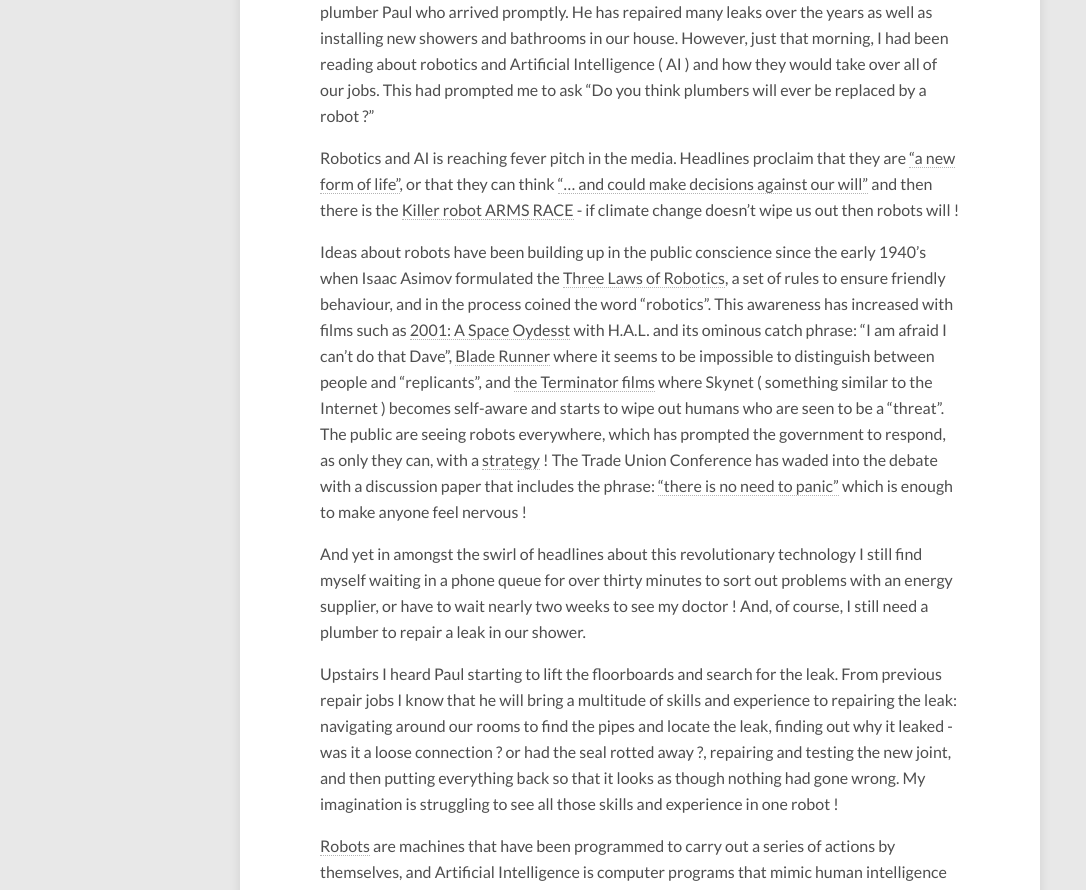
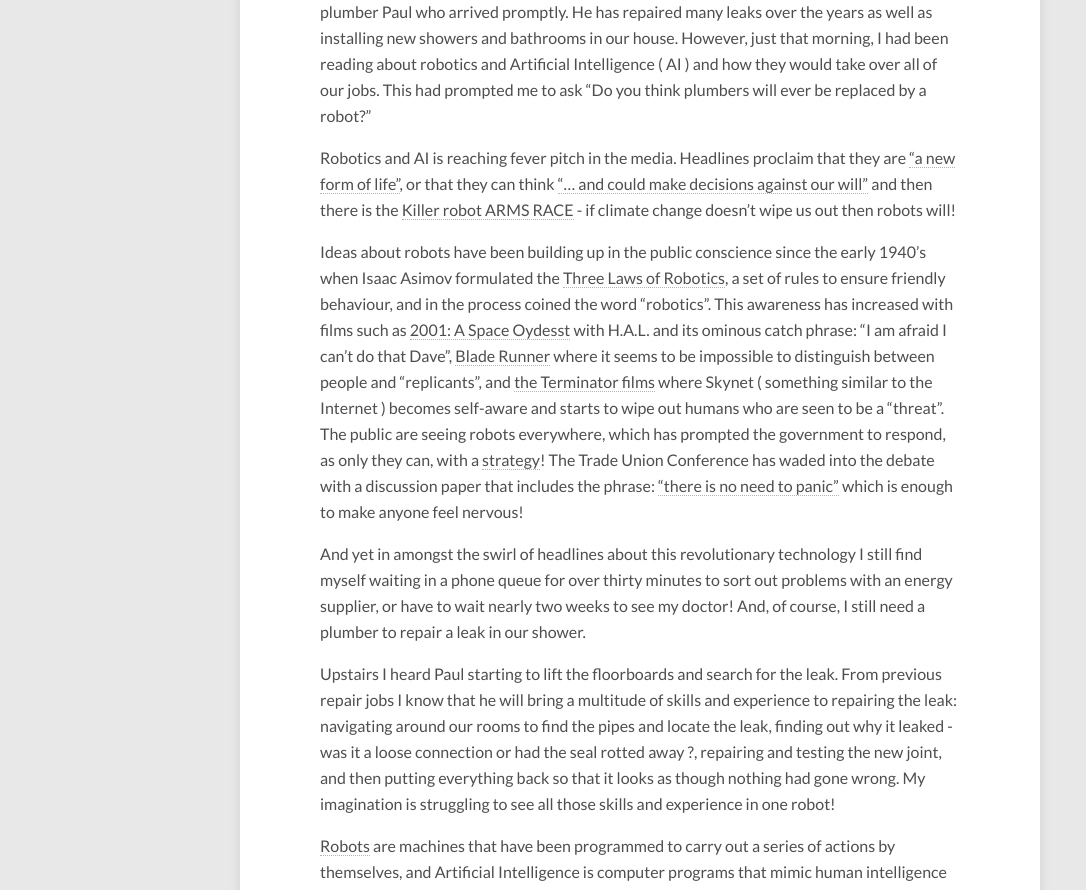
Before and after one commit to dtinblack/dtinblack.github.io, a Jekyll site: the page built from _posts/2017-11-26-robotics-and-AI.md, in a window 1280 px wide and 1400 px high. Shown: the part 427-1317 px from the top of the window, without its empty margins (0-1086 px from the left). Built offline with Jekyll 4.4.1, drawn with Linux system fonts in a browser that asks for light colours; nearby versions of some CDN libraries; formulas are drawn with MathJax 3; some of the changed lines change nothing that is shown; some of the changed text lies outside the part shown.

Commit message:
corrected puntuation

```diff
--- a/_posts/2017-11-26-robotics-and-AI.md
+++ b/_posts/2017-11-26-robotics-and-AI.md
@@ -2,28 +2,29 @@
 layout: post
 title: A Robot vs My Plumber
 description: "Seeing through Robotics and AI."
-modified: 2016-11-26
+modified: 2017-11-26
 tags: [Robotics, AI, Driverless Cars, Education, Health]
 ---
 
 I knew that I had asked the wrong question. The toolbox thumped onto the floor and the top was slammed open. I would not ask again.
 
-It was Friday morning and there had been a slow drip of water through the light fitting in the sitting room. I guessed it was from the upstairs shower. But I am no expert so I called our plumber Paul who arrived promptly. He has repaired many leaks over the years as well as installing new showers and bathrooms in our house. However, just that morning, I had been reading about robotics and Artificial Intelligence ( AI ) and how they would take over all of our jobs. This had prompted me to ask "Do you think plumbers will ever be replaced by a robot ?"
+It was Friday morning and there had been a slow drip of water through the light fitting in the sitting room. I guessed it was from the upstairs shower. But I am no expert so I called our plumber Paul who arrived promptly. He has repaired many leaks over the years as well as installing new showers and bathrooms in our house. However, just that morning, I had been reading about robotics and Artificial Intelligence ( AI ) and how they would take over all of our jobs. This had prompted me to ask "Do you think plumbers will ever be replaced by a robot?"
 
 Robotics and AI is reaching fever pitch in the media.  Headlines proclaim that they are ["a new form of life"](http://www.mirror.co.uk/tech/this-new-form-life-stephen-11453107), or that they can think ["... and could make decisions against our will"](https://www.thesun.co.uk/tech/4875592/robots-can-be-self-aware-and-could-make-decisions-against-our-will/) and then there is the
-[Killer robot ARMS RACE](https://www.dailystar.co.uk/news/latest-news/660811/Artificial-Intelligence-killer-robot-arms-race-world-war-US-UK-China-Russia-Israel) -  if climate change doesn't wipe us out then robots will !
+[Killer robot ARMS RACE](https://www.dailystar.co.uk/news/latest-news/660811/Artificial-Intelligence-killer-robot-arms-race-world-war-US-UK-China-Russia-Israel) -  if climate change doesn't wipe us out then robots will!
 
 Ideas about robots have been building up in the public conscience since the early 1940's when Isaac Asimov formulated the [Three Laws of Robotics](https://www.auburn.edu/~vestmon/robotics.html), a set of rules to ensure friendly behaviour, and in the process coined the word "robotics". This awareness has increased with films such as
 [2001: A Space Oydesst](http://www.imdb.com/title/tt0062622/) with H.A.L. and its ominous catch phrase: "I am afraid I can't do that Dave", [Blade Runner](http://www.imdb.com/title/tt0083658/) where it seems to be  impossible to distinguish between people and "replicants", and
-<a href="https://en.wikipedia.org/wiki/Terminator_(franchise)">the Terminator films</a> where Skynet ( something similar to the Internet ) becomes self-aware and starts to wipe out humans who are seen to be a "threat". The public are seeing robots everywhere, which has prompted the government to respond, as only they can, with a [strategy](https://publications.parliament.uk/pa/cm201617/cmselect/cmsctech/896/896.pdf) !  The Trade Union Conference has waded into the debate with a discussion paper that includes the phrase: ["there is no need to panic"](https://www.tuc.org.uk/sites/default/files/Shaping-our-digital-future.pdf) which is enough to make anyone feel nervous !
+<a href="https://en.wikipedia.org/wiki/Terminator_(franchise)">the Terminator films</a> where Skynet ( something similar to the Internet ) becomes self-aware and starts to wipe out humans who are seen to be a "threat". The public are seeing robots everywhere, which has prompted the government to respond, as only they can, with a [strategy](https://publications.parliament.uk/pa/cm201617/cmselect/cmsctech/896/896.pdf)!  The Trade Union Conference has waded into the debate with a discussion paper that includes the phrase: ["there is no need to panic"](https://www.tuc.org.uk/sites/default/files/Shaping-our-digital-future.pdf) which is enough to make anyone feel nervous!
 
-And yet in amongst the swirl of headlines about this revolutionary technology I still find myself waiting in a phone queue  for over thirty minutes to sort out problems with an energy supplier, or have to wait nearly two weeks to see my doctor ! And, of course, I still need a plumber to repair a leak in our shower.
+And yet in amongst the swirl of headlines about this revolutionary technology I still find myself waiting in a phone queue  for over thirty minutes to sort out problems with an energy supplier, or have to wait nearly two weeks to see my doctor! And, of course, I still need a plumber to repair a leak in our shower.
 
-Upstairs I heard Paul starting to lift the floorboards and search for the leak. From previous repair jobs I know that he will bring a multitude of skills and experience to repairing the leak: navigating around our rooms to find the pipes and locate the leak, finding out why it leaked - was it a loose connection ? or had the seal rotted away ?, repairing and testing the new joint, and then putting everything back so that it looks as though nothing had gone wrong. My imagination is struggling to see all those skills and experience in one robot !
+Upstairs I heard Paul starting to lift the floorboards and search for the leak. From previous repair jobs I know that he will bring a multitude of skills and experience to repairing the leak: navigating around our rooms to find the pipes and locate the leak, finding out why it leaked - was it a loose connection or had the seal rotted away ?, repairing and testing the new joint, and then putting everything back so that it looks as though nothing had gone wrong. My imagination is struggling to see all those skills and experience in one robot!
 
 [Robots](https://blog.robotiq.com/whats-the-difference-between-robotics-and-artificial-intelligence) are  machines that have been programmed to carry out a series of actions by themselves,
 and Artificial Intelligence is computer programs that mimic human intelligence on tasks such as learning, perception, problem-solving, language-understanding and/or logical reasoning. The first robot emerged in 1960 and was a programmable robot arm which was called [Unimate](https://en.wikipedia.org/wiki/Unimate). This paved the way for industrial robots to complete repetitive, difficult or dangerous tasks mainly in manufacturing. Most predictions show that they will continue to grow in numbers with [sales expecting](https://www.economist.com/blogs/graphicdetail/2017/03/daily-chart-19) to triple by 2025. It is a similar story with AI. In the mid 60's [ELIZA](https://en.wikipedia.org/wiki/ELIZA) was a computer programme that could hold a discussion with people by replying to typed in questions. Today AI is beating experts in games such as [Chess](http://fortune.com/2017/09/25/garry-kasparov-chess-strategy-artificial-intelligence-ai/wining),
-[Go](https://www.theverge.com/2016/3/15/11213518/alphago-deepmind-go-match-5-result) and the TV game show [Jeopordy](http://www.nytimes.com/2011/02/17/science/17jeopardy-watson.html?pagewanted=all). AI will creep into all walks of life and the market for the technology is expected to increase from [$500m in 2015 to $14bn by 2025](https://futurism.com/analysts-predict-that-artificial-intelligence-will-be-a-14-billion-industry-by-2023/).
+[Go](https://www.theverge.com/2016/3/15/11213518/alphago-deepmind-go-match-5-result) and the TV game show [Jeopordy](http://www.nytimes.com/2011/02/17/science/17jeopardy-watson.html?pagewanted=all). AI will creep into all walks of life and the market for the technology is expected to increase from $500 million in 2015 to £14 billion
+[by 2025](https://futurism.com/analysts-predict-that-artificial-intelligence-will-be-a-14-billion-industry-by-2023/).
 
 In amongst the predictions about the declining future of humans there are some applications of robotics and AI that can make a positive difference. For example in [healthcare](http://medicalfuturist.com/robotics-healthcare/) robots are helping with [prostate cancer](http://www.davincisurgery.com/) surgery, and [reducing hospital acquired infections](https://www.xenex.com/how-uv-disinfection-works) such as MRSA. There are exciting new developments in detecting disease, for example using [AI to detect the onset of Alzheimers](http://www.telegraph.co.uk/technology/2017/08/28/inside-ai-healthcare-revolution-meeting-robots-can-detect-alzheimers/) by how people speak.
 
@@ -33,4 +34,4 @@ Of course the hot topic at the moment is driverless cars which according to the
 
 As [Bill Gates once said](https://davidcummings.org/2013/12/27/overestimate-the-next-two-years-and-underestimate-the-next-ten/):  “We tend to overestimate the pace of change in the short term, but underestimate it in the long term.” Robotics and AI will have an increasing role in our lives but to what level and extent it is still not clear. My hope is that they will continue to take over the repetitive and dangerous work and improve our capabilities in learning, problem solving and making decisions.
 
-Paul stuck his head around the door "All finished !", and then with a smile "I bet a robot couldn't have done that !" We both laughed. As I waved Paul off I made a few mental notes: up date the contact details of the electricians, roofers, bathroom tilers, painters, decorators and anybody else that we rely on to maintain our house, and not to ask them silly questions !
+Paul stuck his head around the door "All finished!", and then with a smile "I bet a robot couldn't have done that!" We both laughed. As I waved Paul off I made a few mental notes: up date the contact details of the electricians, roofers, bathroom tilers, painters, decorators and anybody else that we rely on to maintain our house, and not to ask them silly questions!
```
